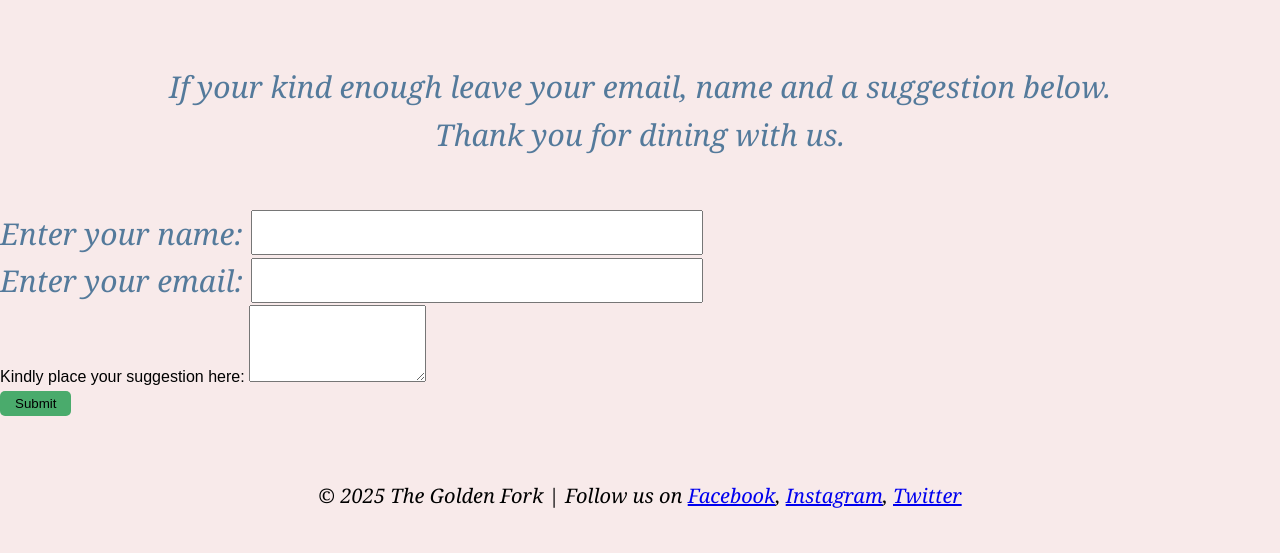
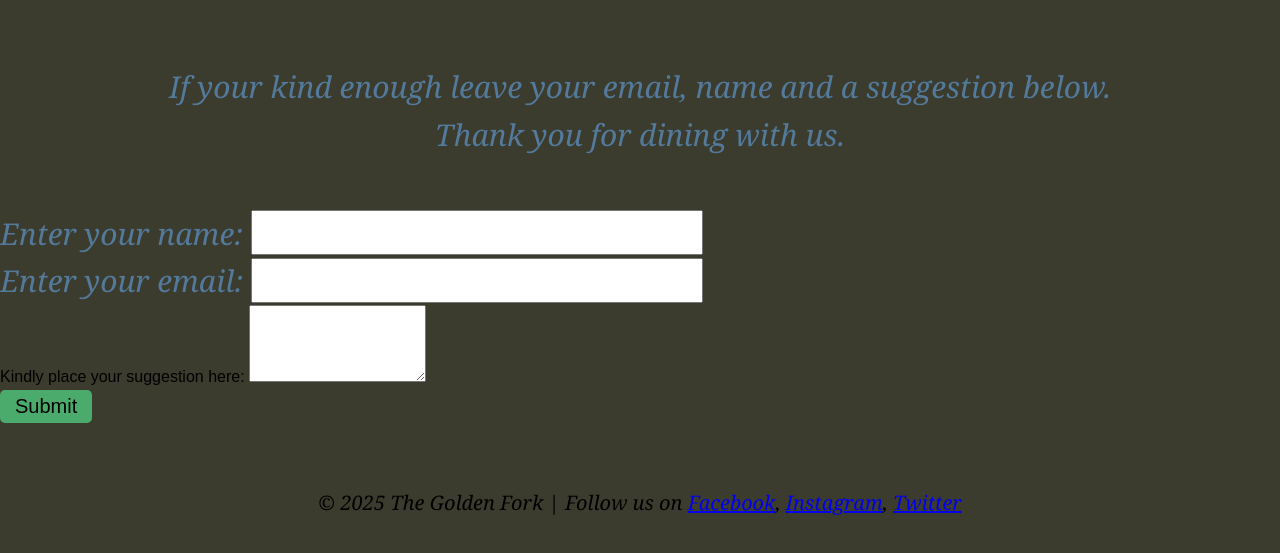
Before and after one commit to kuhanimkuu/SecondProject, a plain HTML site: page contact.html in a window 1280 px wide. Shown: the part 65-618 px from the top of the page. Drawn offline with Linux system fonts and the light colour scheme.

Commit message:
third commit

```diff
--- a/contact.css
+++ b/contact.css
@@ -6,7 +6,7 @@
 body {
     font-family: Arial, sans-serif;
     line-height: 1.6;
-    background-color:#f8eaea;
+    background-color:#3b3b2e;
 
 }
 @keyframes example{
@@ -84,6 +84,7 @@ input[type=submit] {
     cursor: pointer;
     -webkit-border-radius: 5px;
     border-radius: 5px;
+    font-size:20px;
   }.foot{
     color:rgb(0, 0, 0);
     font-size:20px;
--- a/thanks.css
+++ b/thanks.css
@@ -1,3 +1,6 @@
+body{
+    background-color:rgb(113, 94, 68)
+}
 .box {
     width: 600px;
     height: 600px;
```
